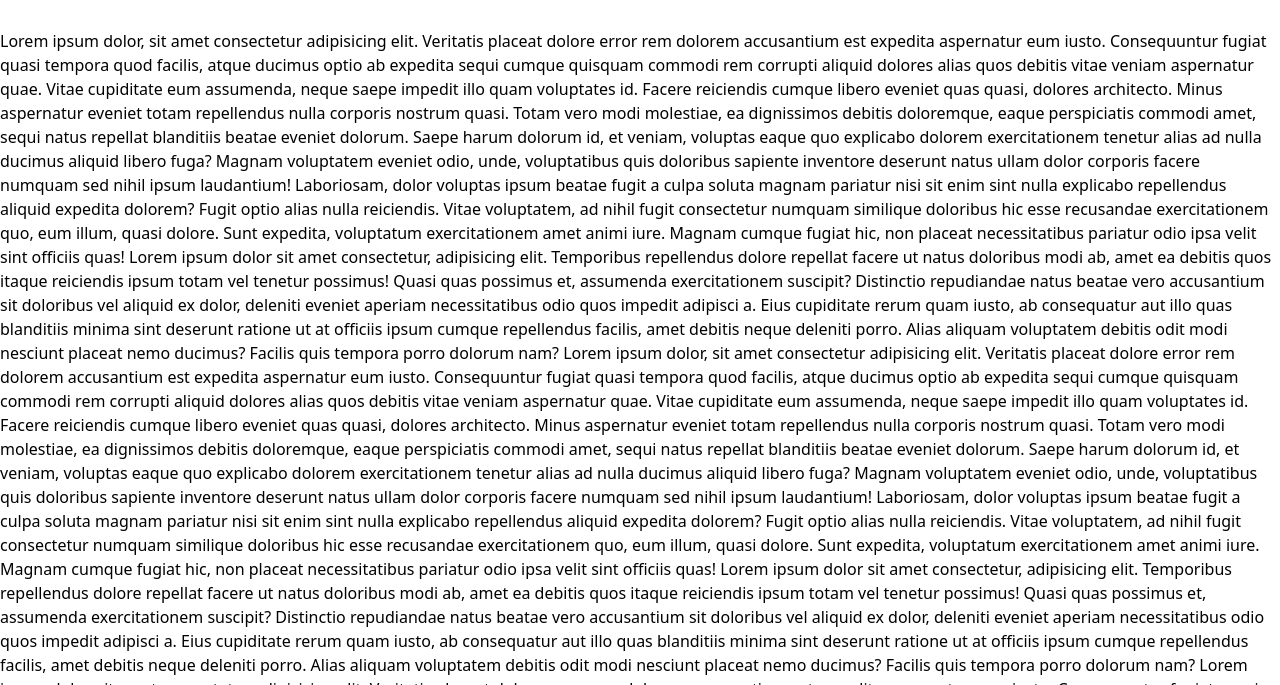
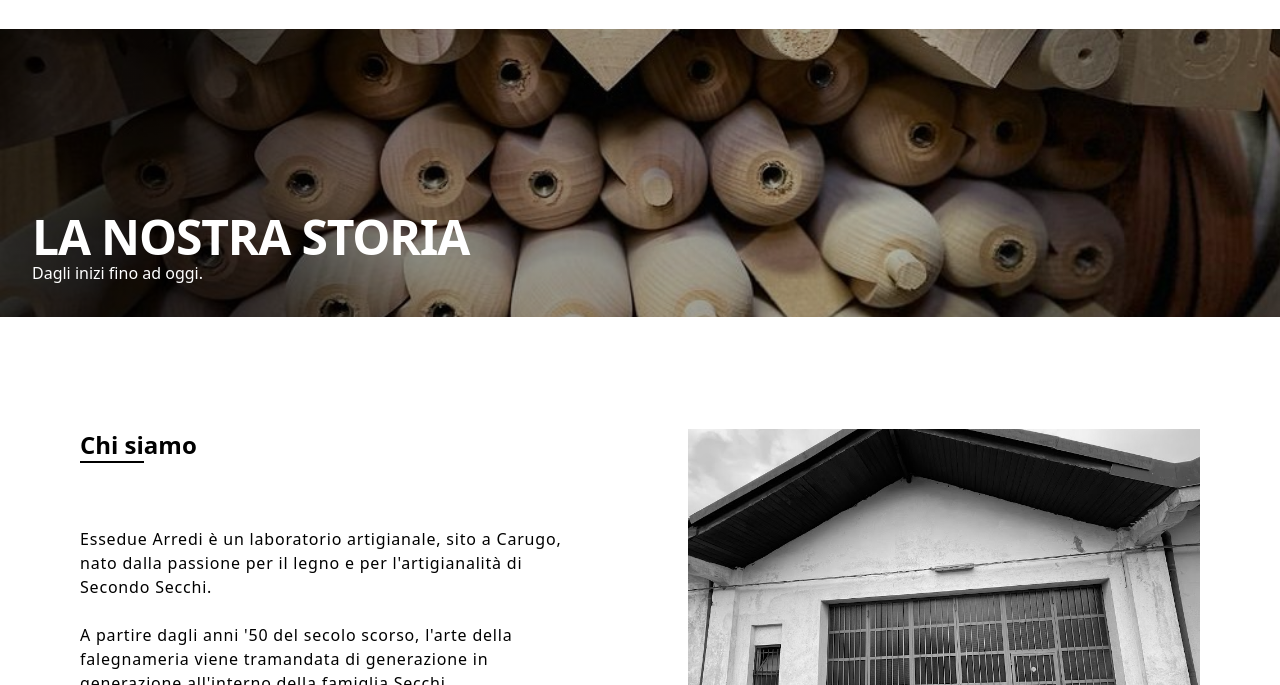
Before and after one commit to m-calabresi/Essedue, an Astro site: page /about in a window 1280 px wide. Shown: the part 115-800 px from the top of the page. Built offline with nearby package versions, Linux system fonts and the light colour scheme; Astro itself is replaced by a stand-in of ours.

Commit message:
ENH: added draft about page

```diff
--- a/src/global.css
+++ b/src/global.css
@@ -58,6 +58,29 @@
         filter: progid:DXImageTransform.Microsoft.gradient(startColorstr="#000000",endColorstr="#000000",GradientType=1);
     }
 
+    .bg-gradient-black-semitransparent-x {
+        background: rgb(0, 0, 0);
+        background: -moz-linear-gradient(
+            270deg,
+            rgba(0, 0, 0, 0.00) 0%,
+            rgba(0, 0, 0, 0.30) 30%,
+            rgba(0, 0, 0, 0.60) 100%
+        );
+        background: -webkit-linear-gradient(
+            270deg,
+            rgba(0, 0, 0, 0.00) 0%,
+            rgba(0, 0, 0, 0.30) 30%,
+            rgba(0, 0, 0, 0.60) 100%
+        );
+        background: linear-gradient(
+            270deg,
+            rgba(0, 0, 0, 0.00) 0%,
+            rgba(0, 0, 0, 0.30) 30%,
+            rgba(0, 0, 0, 0.60) 100%
+        );
+        filter: progid:DXImageTransform.Microsoft.gradient(startColorstr="#000000",endColorstr="#000000",GradientType=1);
+    }
+
     .self-grid-end {
         align-self: end;
     }
--- a/src/pages/about.astro
+++ b/src/pages/about.astro
@@ -1,77 +1,89 @@
 ---
+import { Image } from "astro:assets";
+
 import PageLayout from "../layouts/PageLayout.astro";
+
+import Link from "../components/buttons/Link.astro";
+
+import banner from "../assets/about-header-lg.jpg";
+import shop from "../assets/shop.jpg";
+import woodMachine1 from "../assets/wood-machine-1.jpg";
+import woodMachine2 from "../assets/wood-machine-2.jpg";
 ---
 
 <PageLayout
     title="Chi siamo"
     selectedItem="about">
-    <span>
-        Lorem ipsum dolor, sit amet consectetur adipisicing elit. Veritatis placeat dolore error rem dolorem
-        accusantium est expedita aspernatur eum iusto. Consequuntur fugiat quasi tempora quod facilis, atque
-        ducimus optio ab expedita sequi cumque quisquam commodi rem corrupti aliquid dolores alias quos
-        debitis vitae veniam aspernatur quae. Vitae cupiditate eum assumenda, neque saepe impedit illo quam
-        voluptates id. Facere reiciendis cumque libero eveniet quas quasi, dolores architecto. Minus
-        aspernatur eveniet totam repellendus nulla corporis nostrum quasi. Totam vero modi molestiae, ea
-        dignissimos debitis doloremque, eaque perspiciatis commodi amet, sequi natus repellat blanditiis
-        beatae eveniet dolorum. Saepe harum dolorum id, et veniam, voluptas eaque quo explicabo dolorem
-        exercitationem tenetur alias ad nulla ducimus aliquid libero fuga? Magnam voluptatem eveniet odio,
-        unde, voluptatibus quis doloribus sapiente inventore deserunt natus ullam dolor corporis facere
-        numquam sed nihil ipsum laudantium! Laboriosam, dolor voluptas ipsum beatae fugit a culpa soluta
-        magnam pariatur nisi sit enim sint nulla explicabo repellendus aliquid expedita dolorem? Fugit optio
-        alias nulla reiciendis. Vitae voluptatem, ad nihil fugit consectetur numquam similique doloribus hic
-        esse recusandae exercitationem quo, eum illum, quasi dolore. Sunt expedita, voluptatum exercitationem
-        amet animi iure. Magnam cumque fugiat hic, non placeat necessitatibus pariatur odio ipsa velit sint
-        officiis quas! Lorem ipsum dolor sit amet consectetur, adipisicing elit. Temporibus repellendus dolore
-        repellat facere ut natus doloribus modi ab, amet ea debitis quos itaque reiciendis ipsum totam vel
-        tenetur possimus! Quasi quas possimus et, assumenda exercitationem suscipit? Distinctio repudiandae
-        natus beatae vero accusantium sit doloribus vel aliquid ex dolor, deleniti eveniet aperiam
-        necessitatibus odio quos impedit adipisci a. Eius cupiditate rerum quam iusto, ab consequatur aut illo
-        quas blanditiis minima sint deserunt ratione ut at officiis ipsum cumque repellendus facilis, amet
-        debitis neque deleniti porro. Alias aliquam voluptatem debitis odit modi nesciunt placeat nemo
-        ducimus? Facilis quis tempora porro dolorum nam? Lorem ipsum dolor, sit amet consectetur adipisicing
-        elit. Veritatis placeat dolore error rem dolorem accusantium est expedita aspernatur eum iusto.
-        Consequuntur fugiat quasi tempora quod facilis, atque ducimus optio ab expedita sequi cumque quisquam
-        commodi rem corrupti aliquid dolores alias quos debitis vitae veniam aspernatur quae. Vitae cupiditate
-        eum assumenda, neque saepe impedit illo quam voluptates id. Facere reiciendis cumque libero eveniet
-        quas quasi, dolores architecto. Minus aspernatur eveniet totam repellendus nulla corporis nostrum
-        quasi. Totam vero modi molestiae, ea dignissimos debitis doloremque, eaque perspiciatis commodi amet,
-        sequi natus repellat blanditiis beatae eveniet dolorum. Saepe harum dolorum id, et veniam, voluptas
-        eaque quo explicabo dolorem exercitationem tenetur alias ad nulla ducimus aliquid libero fuga? Magnam
-        voluptatem eveniet odio, unde, voluptatibus quis doloribus sapiente inventore deserunt natus ullam
-        dolor corporis facere numquam sed nihil ipsum laudantium! Laboriosam, dolor voluptas ipsum beatae
-        fugit a culpa soluta magnam pariatur nisi sit enim sint nulla explicabo repellendus aliquid expedita
-        dolorem? Fugit optio alias nulla reiciendis. Vitae voluptatem, ad nihil fugit consectetur numquam
-        similique doloribus hic esse recusandae exercitationem quo, eum illum, quasi dolore. Sunt expedita,
-        voluptatum exercitationem amet animi iure. Magnam cumque fugiat hic, non placeat necessitatibus
-        pariatur odio ipsa velit sint officiis quas! Lorem ipsum dolor sit amet consectetur, adipisicing elit.
-        Temporibus repellendus dolore repellat facere ut natus doloribus modi ab, amet ea debitis quos itaque
-        reiciendis ipsum totam vel tenetur possimus! Quasi quas possimus et, assumenda exercitationem
-        suscipit? Distinctio repudiandae natus beatae vero accusantium sit doloribus vel aliquid ex dolor,
-        deleniti eveniet aperiam necessitatibus odio quos impedit adipisci a. Eius cupiditate rerum quam
-        iusto, ab consequatur aut illo quas blanditiis minima sint deserunt ratione ut at officiis ipsum
-        cumque repellendus facilis, amet debitis neque deleniti porro. Alias aliquam voluptatem debitis odit
-        modi nesciunt placeat nemo ducimus? Facilis quis tempora porro dolorum nam? Lorem ipsum dolor, sit
-        amet consectetur adipisicing elit. Veritatis placeat dolore error rem dolorem accusantium est expedita
-        aspernatur eum iusto. Consequuntur fugiat quasi tempora quod facilis, atque ducimus optio ab expedita
-        sequi cumque quisquam commodi rem corrupti aliquid dolores alias quos debitis vitae veniam aspernatur
-        quae. Vitae cupiditate eum assumenda, neque saepe impedit illo quam voluptates id. Facere reiciendis
-        cumque libero eveniet quas quasi, dolores architecto. Minus aspernatur eveniet totam repellendus nulla
-        corporis nostrum quasi. Totam vero modi molestiae, ea dignissimos debitis doloremque, eaque
-        perspiciatis commodi amet, sequi natus repellat blanditiis beatae eveniet dolorum. Saepe harum dolorum
-        id, et veniam, voluptas eaque quo explicabo dolorem exercitationem tenetur alias ad nulla ducimus
-        aliquid libero fuga? Magnam voluptatem eveniet odio, unde, voluptatibus quis doloribus sapiente
-        inventore deserunt natus ullam dolor corporis facere numquam sed nihil ipsum laudantium! Laboriosam,
-        dolor voluptas ipsum beatae fugit a culpa soluta magnam pariatur nisi sit enim sint nulla explicabo
-        repellendus aliquid expedita dolorem? Fugit optio alias nulla reiciendis. Vitae voluptatem, ad nihil
-        fugit consectetur numquam similique doloribus hic esse recusandae exercitationem quo, eum illum, quasi
-        dolore. Sunt expedita, voluptatum exercitationem amet animi iure. Magnam cumque fugiat hic, non
-        placeat necessitatibus pariatur odio ipsa velit sint officiis quas! Lorem ipsum dolor sit amet
-        consectetur, adipisicing elit. Temporibus repellendus dolore repellat facere ut natus doloribus modi
-        ab, amet ea debitis quos itaque reiciendis ipsum totam vel tenetur possimus! Quasi quas possimus et,
-        assumenda exercitationem suscipit? Distinctio repudiandae natus beatae vero accusantium sit doloribus
-        vel aliquid ex dolor, deleniti eveniet aperiam necessitatibus odio quos impedit adipisci a. Eius
-        cupiditate rerum quam iusto, ab consequatur aut illo quas blanditiis minima sint deserunt ratione ut
-        at officiis ipsum cumque repellendus facilis, amet debitis neque deleniti porro. Alias aliquam
-        voluptatem debitis odit modi nesciunt placeat nemo ducimus? Facilis quis tempora porro dolorum nam?
-    </span>
+    <div class="grid place-items-center grid-template-areas-stack">
+        <div class="w-full grid grid-template-areas-stack bg-gradient-black-semitransparent-x">
+            <Image
+                src={banner}
+                alt=""
+                class="w-full h-52 sm:h-72 object-cover object-center grid-area-stack -z-1"
+            />
+            <div class="grid-area-stack justify-self-start self-grid-end pb-8 pl-8 text-white z-20">
+                <h1 class="text-4xl sm:text-5xl uppercase font-black tracking-tight">la nostra storia</h1>
+                <span class="inline-block"> Dagli inizi fino ad oggi.</span>
+            </div>
+        </div>
+    </div>
+    <main class="text-black max-w-7xl px-4 sm:px-20 mx-auto my-28">
+        <section class="grid grid-rows-[auto_auto_1fr] grid-cols-2 gap-x-24 gap-y-16">
+            <h3 class="text-2xl font-bold after:block after:w-16 after:h-0.5 after:bg-black">Chi siamo</h3>
+            <Image
+                src={shop}
+                alt="tavolino circolare in legno"
+                class="row-span-3 h-96 object-cover object-center grayscale"
+            />
+            <p class="font-normal text-base tracking-wider">
+                Essedue Arredi è un laboratorio artigianale, sito a Carugo, nato dalla passione per il legno e
+                per l'artigianalità di Secondo Secchi.
+                <br /><br />
+                A partire dagli anni '50 del secolo scorso, l'arte della falegnameria viene tramandata di generazione
+                in generazione all'interno della famiglia Secchi.
+            </p>
+            <Link
+                to="/contacts"
+                text="Contattaci"
+                class="inline-block w-fit self-end"
+            />
+        </section>
+        <section class="grid grid-rows-[auto_auto_1fr] grid-cols-2 gap-x-24 gap-y-16 mt-16 sm:mt-28">
+            <h3
+                class="row-span-1 col-span-2 text-2xl font-bold after:block after:w-16 after:h-0.5 after:bg-black">
+                Cosa facciamo
+            </h3>
+            <div class="row-span-2 col-span-1 relative">
+                <Image
+                    src={woodMachine1}
+                    alt="tavolino circolare in legno"
+                    class="absolute top-0 left-0 w-72 h-96 object-cover object-center grayscale"
+                />
+                <Image
+                    src={woodMachine2}
+                    alt="tavolino circolare in legno"
+                    class="absolute bottom-0 end-0 w-72 h-96 object-cover object-center grayscale"
+                    style="box-shadow: -10px -10px 0 #fff;"
+                />
+            </div>
+            <p class="row-span-1 col-span-1 font-normal text-base tracking-wider">
+                Ferdinando, da un lato, utilizzando materie prime di qualità, macchinari tradizionali e grande
+                esperienza, si occupa di arredi su misura, offrendo al cliente un servizio a 360 gradi,
+                partendo dalla progettazione del prodotto e arrivando alla sua effettiva realizzazione.
+                <br /><br />
+                Stefano, dall'altro, ha apportato significative novità al business. La sua concezione di nuovo
+                parte dalla conservazione del vecchio. Rinnovare e riadattare sono le basi su cui si fonda la sua
+                visione di lavoro. Grazie alla tecnica di verniciatura con finitura a pennello riesce a rendere
+                unici, e non replicabili, mobili e arredi già presenti nelle case dei clienti.
+                <br /><br />
+                Sono il connubio tra tradizione, innovazione e trasformazione a rendere il laboratorio unico nel
+                suo genere e l'attenzione al cliente a essere il punto di forza di Essedue Arredi.
+            </p>
+            <Link
+                to="/furnishings"
+                text="Scopri"
+                class="row-span-1 col-span-1 inline-block w-fit self-end place-self-end"
+            />
+        </section>
+    </main>
 </PageLayout>
```
Also changed, not shown: src/assets/about-header-lg.jpg (added), src/assets/shop.jpg (added), src/assets/wood-machine-1.jpg (added), src/assets/wood-machine-2.jpg (added).
